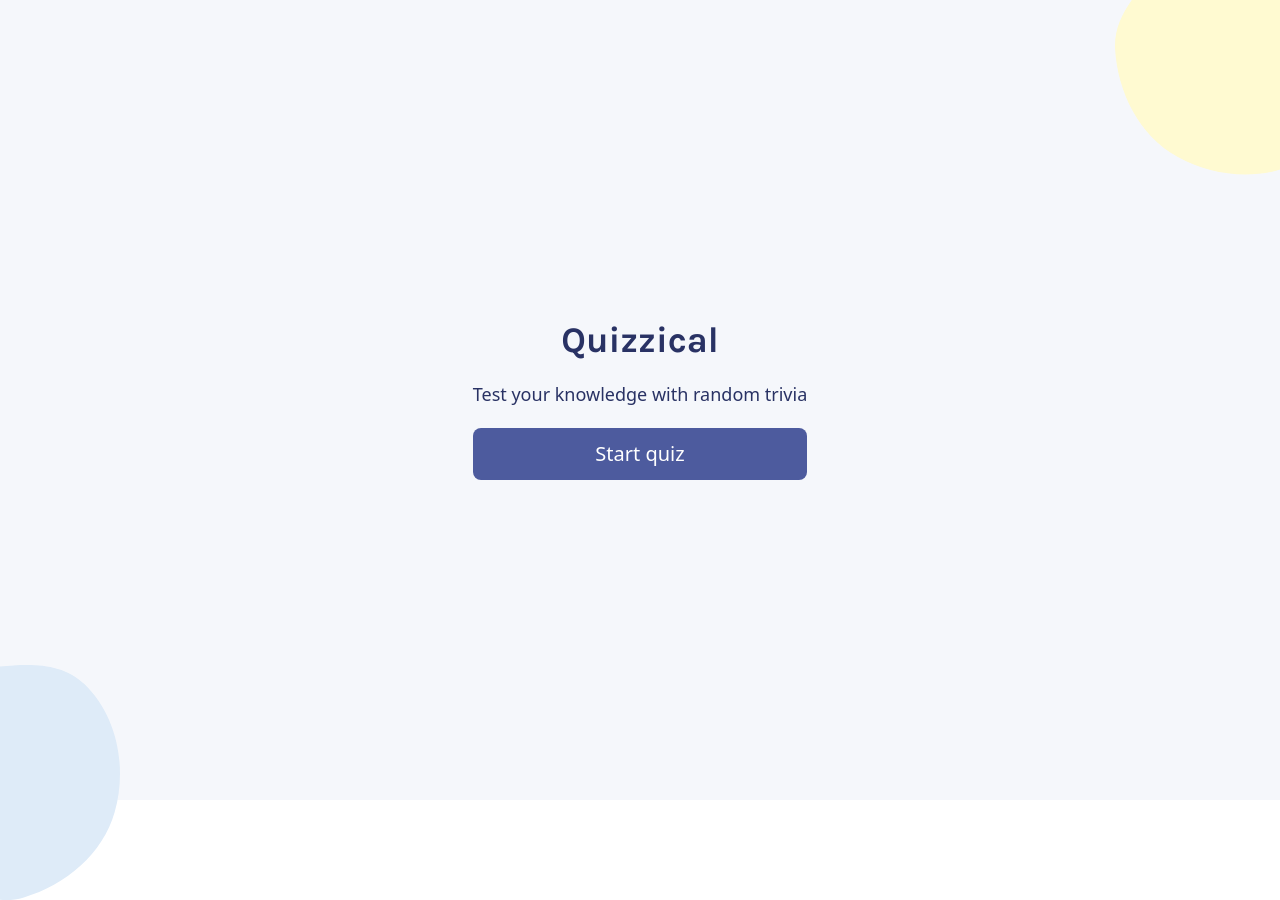
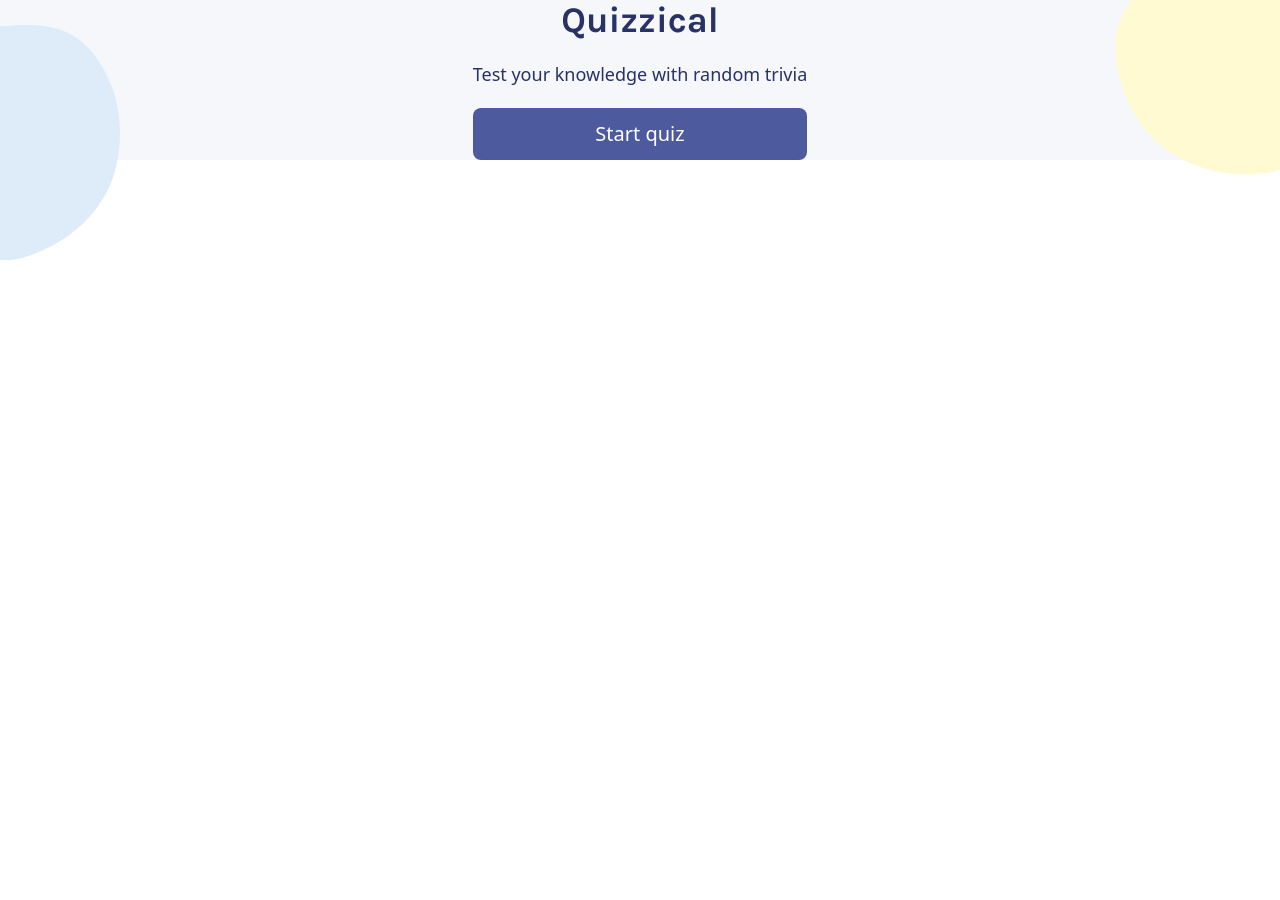
Before and after one commit to nacen-dev/Quizzical, a React (Create React App) app: page / in a window 1280 px wide. Shown: the top 900 px of the page. After the commit the page ends 800 px from the top, so only its background shows below. Built offline with nearby package versions, Linux system fonts and the light colour scheme.

Commit message:
Remove 100vh height from root

```diff
--- a/src/index.css
+++ b/src/index.css
@@ -4,11 +4,6 @@
 @tailwind components;
 @tailwind utilities;
 
-
-#root {
-  height: 100vh;
-}
-
 body {
   overflow: hidden;
 }
```
